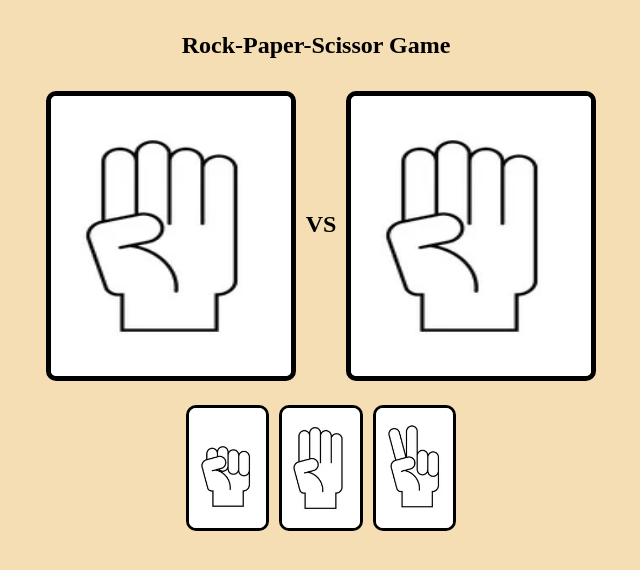
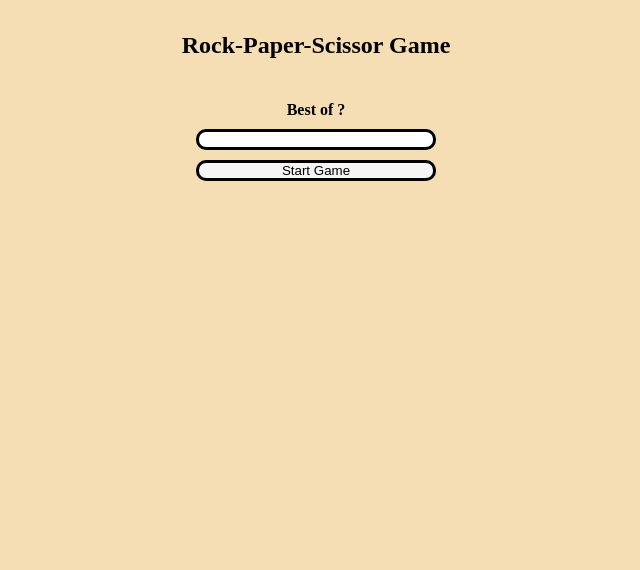
Before and after one commit to shrimp16/Rock-Paper-Scissors, a plain HTML site: page public/index.html in a window 1280 px wide. Shown: the whole page, without its empty margins (324-964 px from the left). Drawn offline with nearby package versions, Linux system fonts and the light colour scheme.

Commit message:
Created a start menu for the player to choose the amount of rounds

```diff
--- a/public/index.html
+++ b/public/index.html
@@ -12,7 +12,14 @@
     <div class="game-title">
         <h2>Rock-Paper-Scissor Game</h2>
     </div>
-    <div class="game">
+
+    <div class="main-menu">
+        <p><b>Best of ?</b></p>
+        <input type="number">
+        <button id="start">Start Game</button>
+    </div>
+
+    <div style="display: none" class="game">
         <div class="selected-moves">
             <img src="/images/Paper.png" alt="player1">
             <h2 class="versus">VS</h2>
--- a/public/script.js
+++ b/public/script.js
@@ -2,6 +2,7 @@ import { getOpponentMove } from '../src/opponent.js'
 
 let playerMove;
 let botMove;
+let bestOf;
 
 $('#rock').click(() => {
     playerMove = "rock";
--- a/public/style.css
+++ b/public/style.css
@@ -5,6 +5,37 @@
 
 body {
     background-color: wheat;
+}
+
+.main-menu {
+    display: flex;
+    flex-direction: column;
+    width: 30vh;
+    margin: auto;
+}
+
+.main-menu > p {
+    text-align: center;
+}
+
+.main-menu > * {
+    margin-top: 10px;
+}
+
+.main-menu > button {
+    background-color: whitesmoke;
+    border: 3px black solid;
+    border-radius: 10px;
+}
+
+.main-menu > button:hover {
+    background-color: white;
+    cursor: pointer;
+}
+
+.main-menu > input {
+    border: 3px black solid;
+    border-radius: 10px;
 }
 
 .game-title {
```
